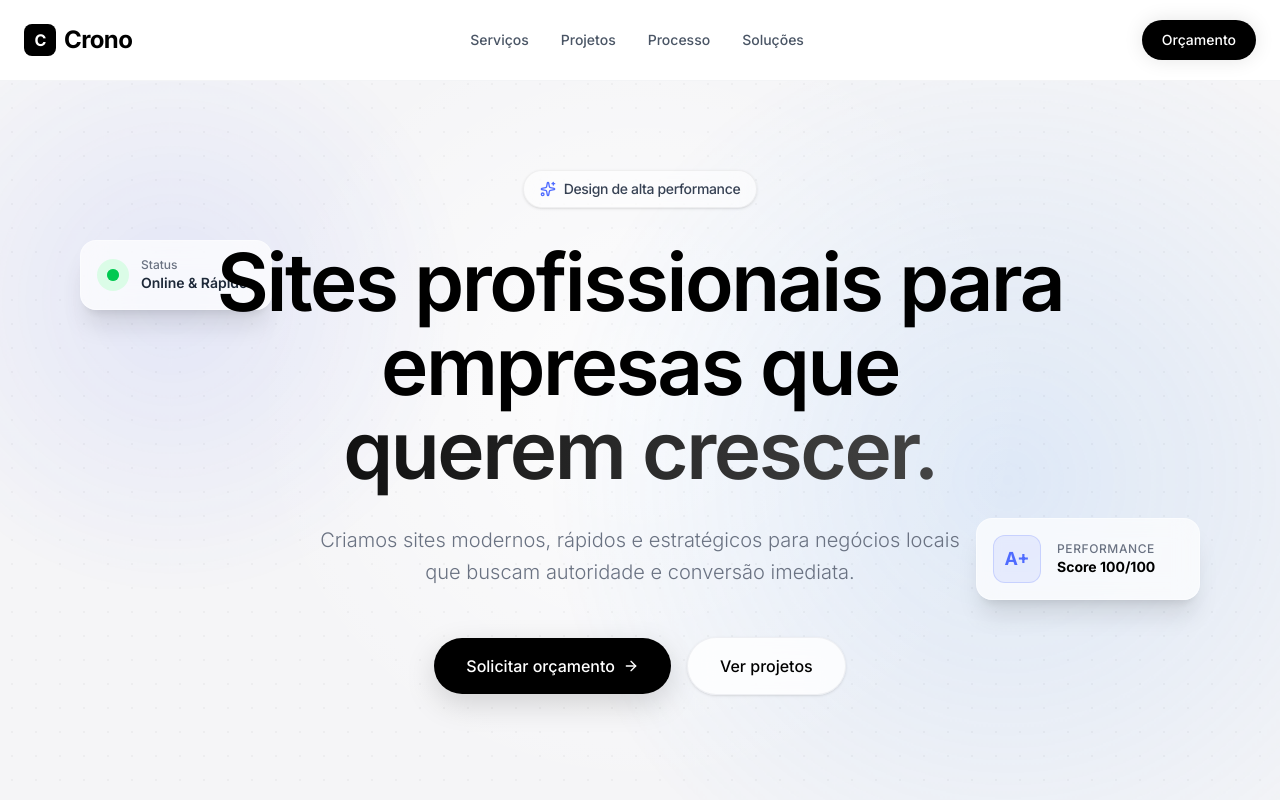
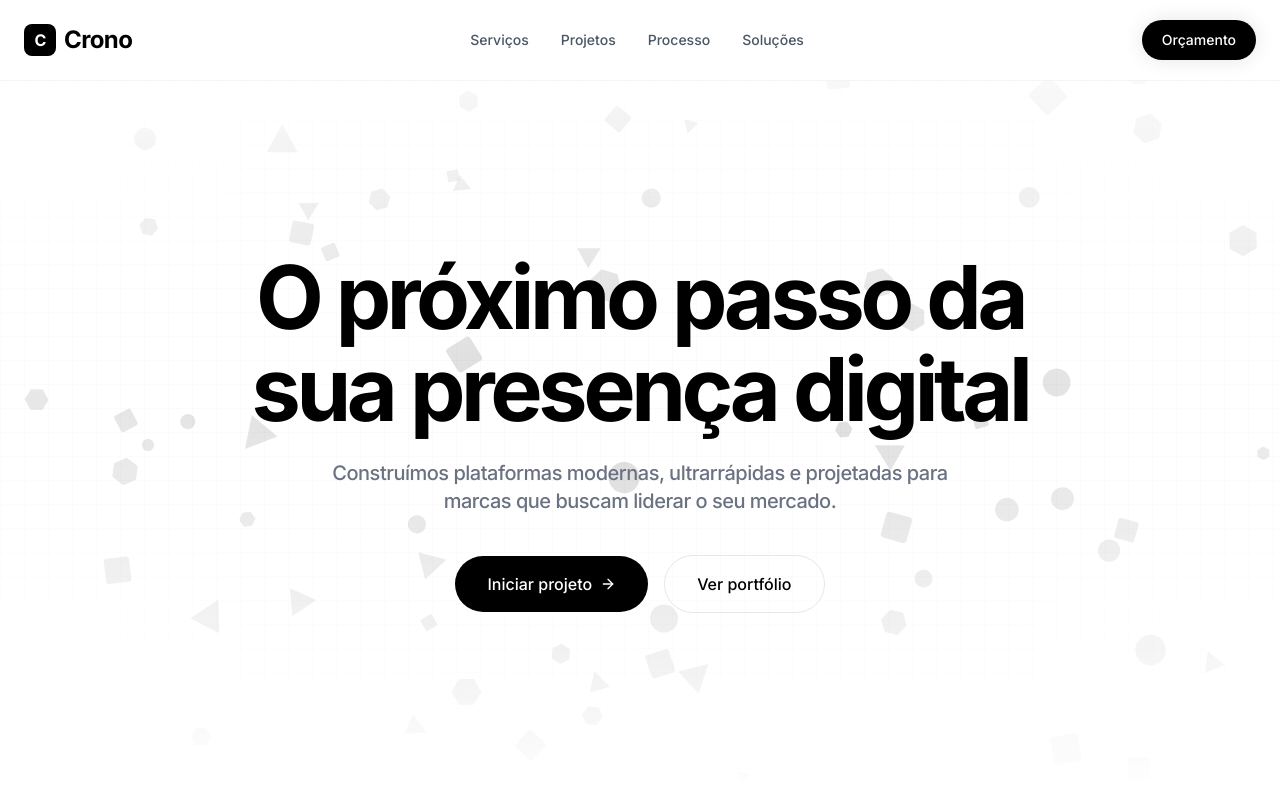
Before and after one commit to AquilesArthur/CronoSites, a React (Vite) app: page / in a window 1280 px wide. Shown: the top 800 px of the page. Built offline with nearby package versions, Linux system fonts and the light colour scheme.

Commit message:
feat(ui): add particle background and scroll behavior
- Introduce ParticleBackground component to hero section
- Enable smooth scroll to top on logo click
- Update production assets in documentation

```diff
--- a/src/components/Header.tsx
+++ b/src/components/Header.tsx
@@ -34,7 +34,7 @@ export default function Header() {
   return (
     <header className="fixed top-0 inset-x-0 z-50 bg-white border-b border-gray-100 transition-all duration-300">
       <div className="container mx-auto px-6 h-16 md:h-20 flex items-center justify-between relative z-10 max-w-7xl">
-        <Link to="/" className="text-xl md:text-2xl font-bold tracking-tight text-crono-dark flex items-center gap-2">
+        <Link to="/" onClick={() => window.scrollTo({ top: 0, behavior: 'smooth' })} className="text-xl md:text-2xl font-bold tracking-tight text-crono-dark flex items-center gap-2">
           <div className="w-7 h-7 md:w-8 md:h-8 rounded-[0.4rem] md:rounded-lg bg-crono-dark text-crono-light flex items-center justify-center font-bold text-sm md:text-base">C</div>
           Crono
         </Link>
--- a/src/components/Hero.tsx
+++ b/src/components/Hero.tsx
@@ -1,109 +1,61 @@
 import { motion } from "motion/react";
-import { ArrowRight, Sparkles } from "lucide-react";
+import { ArrowRight } from "lucide-react";
 import { getWhatsAppLink } from "@/src/config/site";
+import ParticleBackground from "./ParticleBackground";
 
 export default function Hero() {
   return (
-    <section className="relative min-h-[100svh] flex items-center justify-center overflow-hidden pt-32 pb-16 md:pt-40 md:pb-24">
-      {/* Premium Animated Background */}
-      <div className="absolute inset-0 bg-crono-bg flex items-center justify-center pointer-events-none">
-        <div className="absolute w-[400px] md:w-[800px] h-[400px] md:h-[800px] top-1/2 left-1/2 -translate-x-1/2 -translate-y-1/2" style={{ background: 'radial-gradient(circle, rgba(255,255,255,0.8) 0%, rgba(255,255,255,0) 70%)' }}></div>
-        <motion.div
-          animate={{ scale: [1, 1.1, 1], opacity: [0.6, 1, 0.6] }}
-          transition={{ duration: 8, repeat: Infinity, ease: "easeInOut" }}
-          className="absolute w-[400px] md:w-[600px] h-[400px] md:h-[600px] top-0 left-[-10%] will-change-transform"
-          style={{ background: 'radial-gradient(circle, rgba(79,107,255,0.15) 0%, rgba(79,107,255,0) 70%)' }}
-        />
-        <motion.div
-          animate={{ scale: [1, 1.2, 1], opacity: [0.6, 1, 0.6] }}
-          transition={{ duration: 10, repeat: Infinity, ease: "easeInOut", delay: 2 }}
-          className="absolute w-[400px] md:w-[800px] h-[400px] md:h-[800px] bottom-[-10%] right-[-10%] will-change-transform"
-          style={{ background: 'radial-gradient(circle, rgba(96,165,250,0.15) 0%, rgba(96,165,250,0) 70%)' }}
-        />
-        {/* Subtle dot pattern */}
-        <div className="absolute inset-0 opacity-[0.03] pointer-events-none" style={{ backgroundImage: 'radial-gradient(#000 1px, transparent 1px)', backgroundSize: '24px 24px' }}></div>
+    <section className="relative min-h-[100svh] flex items-center justify-center overflow-hidden pt-32 pb-16 md:pt-40 md:pb-24 bg-white">
+      {/* Geometric Tech Background */}
+      <div className="absolute inset-0 pointer-events-none overflow-hidden flex items-center justify-center">
+        {/* Tech Grid Overlay */}
+        <div className="absolute inset-0 bg-[linear-gradient(to_right,#8080800a_1px,transparent_1px),linear-gradient(to_bottom,#8080800a_1px,transparent_1px)] bg-[size:24px_24px]"></div>
+
+        {/* Animated Geometric Particles Canvas (Random sizes, collisions, different movements) */}
+        <ParticleBackground />
+
+        {/* Soft Fades for Content Legibility */}
+        <div className="absolute inset-0 bg-gradient-to-t from-white via-transparent to-transparent"></div>
+        <div className="absolute inset-0 bg-gradient-to-b from-white via-transparent to-transparent"></div>
+        <div className="absolute inset-0 bg-gradient-to-r from-white via-transparent to-white opacity-40"></div>
       </div>
 
-      <div className="container mx-auto px-6 relative z-10 max-w-5xl text-center">
-        <motion.div
-           initial={{ opacity: 0, y: 30 }}
-           animate={{ opacity: 1, y: 0 }}
-           transition={{ duration: 0.8, ease: [0.16, 1, 0.3, 1] }}
-           className="inline-flex items-center gap-2 px-3 py-1.5 md:px-4 md:py-2 rounded-full border border-black/5 bg-white/50 backdrop-blur-md mb-6 md:mb-8 shadow-sm"
+      <div className="container mx-auto px-6 relative z-10 max-w-4xl text-center">
+        <motion.h1
+          initial={{ opacity: 0, y: 20 }}
+          animate={{ opacity: 1, y: 0 }}
+          transition={{ duration: 0.8, ease: [0.16, 1, 0.3, 1] }}
+          className="text-[3rem] leading-[1.05] sm:text-6xl md:text-[5rem] lg:text-[5.5rem] font-bold tracking-tighter text-crono-dark mb-6"
         >
-          <Sparkles className="w-3 h-3 md:w-4 md:h-4 text-crono-accent" />
-          <span className="text-xs md:text-sm font-medium tracking-tight text-gray-700">Design de alta performance</span>
-        </motion.div>
-
-        <motion.h1
-          initial={{ opacity: 0, y: 40 }}
-          animate={{ opacity: 1, y: 0 }}
-          transition={{ duration: 0.8, ease: [0.16, 1, 0.3, 1], delay: 0.1 }}
-          className="text-[2.5rem] leading-[1.1] sm:text-5xl md:text-7xl lg:text-[80px] font-semibold tracking-[-0.03em] md:leading-[1.05] text-crono-dark mb-6 md:mb-8"
-        >
-          Sites profissionais para empresas que <br className="hidden md:block"/> <span className="text-gradient">querem crescer.</span>
+          O próximo passo da <br className="hidden md:block"/> sua presença digital
         </motion.h1>
 
         <motion.p
-          initial={{ opacity: 0, y: 40 }}
+          initial={{ opacity: 0, y: 20 }}
           animate={{ opacity: 1, y: 0 }}
-          transition={{ duration: 0.8, ease: [0.16, 1, 0.3, 1], delay: 0.2 }}
-          className="text-base sm:text-lg md:text-xl text-gray-500 mb-10 md:mb-12 max-w-2xl mx-auto leading-relaxed font-light px-2 sm:px-4 md:px-0"
+          transition={{ duration: 0.8, ease: [0.16, 1, 0.3, 1], delay: 0.1 }}
+          className="text-lg md:text-xl text-gray-500 mb-10 max-w-2xl mx-auto font-medium tracking-tight px-2 sm:px-4 md:px-0"
         >
-          Criamos sites modernos, rápidos e estratégicos para negócios locais que buscam autoridade e conversão imediata.
+          Construímos plataformas modernas, ultrarrápidas e projetadas para marcas que buscam liderar o seu mercado.
         </motion.p>
 
         <motion.div
-          initial={{ opacity: 0, y: 40 }}
+          initial={{ opacity: 0, y: 20 }}
           animate={{ opacity: 1, y: 0 }}
-          transition={{ duration: 0.8, ease: [0.16, 1, 0.3, 1], delay: 0.3 }}
+          transition={{ duration: 0.8, ease: [0.16, 1, 0.3, 1], delay: 0.2 }}
           className="flex flex-col sm:flex-row items-stretch sm:items-center justify-center gap-4 px-2 sm:px-0"
         >
-          <a href={getWhatsAppLink()} target="_blank" rel="noopener noreferrer" className="w-full sm:w-auto px-8 py-4 rounded-full bg-crono-dark text-white font-medium hover:bg-black transition-all hover:scale-105 active:scale-95 flex items-center justify-center gap-2 group shadow-[0_10px_30px_rgba(0,0,0,0.15)] text-[15px] md:text-base">
-            Solicitar orçamento
+          <a href={getWhatsAppLink()} target="_blank" rel="noopener noreferrer" className="w-full sm:w-auto px-8 py-4 rounded-full bg-crono-dark text-white font-medium hover:bg-black transition-all hover:scale-105 active:scale-95 flex items-center justify-center gap-2 group text-[15px] md:text-base">
+            Iniciar projeto
             <ArrowRight className="w-4 h-4 group-hover:translate-x-1 transition-transform" />
           </a>
           <button onClick={() => {
             document.getElementById('portfolio')?.scrollIntoView({ behavior: 'smooth' });
-          }} className="w-full sm:w-auto px-8 py-4 rounded-full bg-white/80 backdrop-blur-md text-crono-dark font-medium border border-gray-200/60 hover:bg-white hover:border-gray-300 transition-all hover:scale-105 active:scale-95 flex items-center justify-center shadow-sm text-[15px] md:text-base">
-            Ver projetos
+          }} className="w-full sm:w-auto px-8 py-4 rounded-full bg-transparent text-crono-dark font-medium border border-gray-200 hover:bg-gray-50 hover:border-gray-300 transition-all hover:scale-105 active:scale-95 flex items-center justify-center text-[15px] md:text-base">
+            Ver portfólio
           </button>
         </motion.div>
       </div>
-
-      {/* Floating UI Decorative Elements (Desktop Only) */}
-      <motion.div
-        initial={{ opacity: 0, x: -50 }}
-        animate={{ opacity: 1, x: 0 }}
-        transition={{ duration: 1, delay: 0.8 }}
-        className="hidden lg:flex absolute top-[30%] left-10 xl:left-20 glass p-4 rounded-2xl shadow-xl flex-col gap-3 w-48 hover:-translate-y-2 transition-transform duration-500 cursor-default"
-      >
-        <div className="flex items-center gap-3">
-          <div className="w-8 h-8 rounded-full bg-green-100 flex items-center justify-center relative">
-             <div className="w-3 h-3 rounded-full bg-green-500 absolute"></div>
-             <div className="w-3 h-3 rounded-full bg-green-500 absolute animate-ping opacity-50"></div>
-          </div>
-          <div className="flex flex-col">
-            <span className="text-xs text-gray-500 font-medium">Status</span>
-            <span className="text-sm font-semibold text-gray-800">Online & Rápido</span>
-          </div>
-        </div>
-      </motion.div>
-
-      <motion.div
-        initial={{ opacity: 0, x: 50 }}
-        animate={{ opacity: 1, x: 0 }}
-        transition={{ duration: 1, delay: 1 }}
-        className="hidden lg:flex absolute bottom-[25%] right-10 xl:right-20 glass p-4 rounded-2xl shadow-xl flex-col gap-3 w-56 hover:-translate-y-2 transition-transform duration-500 cursor-default"
-      >
-        <div className="flex items-center gap-4">
-           <div className="w-12 h-12 rounded-xl bg-crono-accent/10 flex items-center justify-center text-crono-accent font-bold text-lg border border-crono-accent/20">A+</div>
-           <div className="flex flex-col">
-             <span className="text-xs text-gray-500 font-medium uppercase tracking-wider">Performance</span>
-             <span className="text-sm font-bold text-crono-dark">Score 100/100</span>
-           </div>
-        </div>
-      </motion.div>
     </section>
   );
 }
--- /dev/null
+++ b/src/components/ParticleBackground.tsx
@@ -0,0 +1,182 @@
+import { useEffect, useRef } from 'react';
+
+interface Particle {
+  x: number;
+  y: number;
+  vx: number;
+  vy: number;
+  radius: number;
+  shape: 'circle' | 'square' | 'triangle' | 'hexagon';
+  angle: number;
+  vAngle: number;
+  mass: number;
+}
+
+export default function ParticleBackground() {
+  const canvasRef = useRef<HTMLCanvasElement>(null);
+
+  useEffect(() => {
+    const canvas = canvasRef.current;
+    if (!canvas) return;
+    const ctx = canvas.getContext('2d');
+    if (!ctx) return;
+
+    let animationFrameId: number;
+    let particles: Particle[] = [];
+
+    const shapes: ('circle' | 'square' | 'triangle' | 'hexagon')[] = ['circle', 'square', 'triangle', 'hexagon'];
+
+    const initParticles = () => {
+      particles = [];
+      // Calculate a generous base amount based on screen width, with randomness
+      const baseNum = Math.floor(window.innerWidth / 15);
+      const randomOffset = Math.floor(Math.random() * 20) - 10;
+      const targetNum = Math.max(30, Math.min(baseNum + randomOffset, 80));
+
+      // Shuffle shapes array once per init to start with a random distribution
+      const shuffledShapes = [...shapes].sort(() => Math.random() - 0.5);
+
+      for (let i = 0; i < targetNum; i++) {
+        const radius = Math.random() * 10 + 6; // Random sizes between 12px and 32px diameter
+        particles.push({
+          x: Math.random() * canvas.width,
+          y: Math.random() * canvas.height,
+          vx: (Math.random() - 0.5) * (Math.random() * 2.5 + 0.5), // More dynamic speeds
+          vy: (Math.random() - 0.5) * (Math.random() * 2.5 + 0.5),
+          radius: radius,
+          mass: radius,
+          // Cycle through the shuffled shapes to ensure perfectly balanced quantities
+          shape: shuffledShapes[i % shuffledShapes.length],
+          angle: Math.random() * Math.PI * 2,
+          vAngle: (Math.random() - 0.5) * 0.04
+        });
+      }
+    };
+
+    const resize = () => {
+      canvas.width = window.innerWidth;
+      canvas.height = window.innerHeight;
+      initParticles(); // Re-initialize with new random positions on resize
+    };
+
+    window.addEventListener('resize', resize);
+    resize(); // Initial setup
+
+    const drawShape = (p: Particle) => {
+      ctx.beginPath();
+      // Match the visual radius EXACTLY with the physical collision radius (p.radius)
+      const r = p.radius;
+
+      if (p.shape === 'circle') {
+        ctx.arc(0, 0, r, 0, Math.PI * 2);
+      } else if (p.shape === 'square') {
+        // Expand square width slightly so its edges (not just corners) push closer to the collision boundary
+        const w = r * 0.95;
+        if (ctx.roundRect) {
+          ctx.roundRect(-w, -w, w * 2, w * 2, w * 0.25); // Slightly rounded corners, sharp edges
+        } else {
+          ctx.rect(-w, -w, w * 2, w * 2);
+        }
+      } else if (p.shape === 'triangle') {
+        // Expand triangle visually so its flat edges sit perfectly on the collision boundary
+        const tr = r * 1.15;
+        const bottomY = r * 0.75;
+        const rightX = r * 1.05;
+        ctx.moveTo(0, -tr);
+        ctx.lineTo(rightX, bottomY);
+        ctx.lineTo(-rightX, bottomY);
+      } else if (p.shape === 'hexagon') {
+        const hr = r * 1.05;
+        for (let i = 0; i < 6; i++) {
+          const angle = (Math.PI / 3) * i;
+          const hx = Math.cos(angle) * hr;
+          const hy = Math.sin(angle) * hr;
+          if (i === 0) ctx.moveTo(hx, hy);
+          else ctx.lineTo(hx, hy);
+        }
+      }
+      ctx.closePath();
+
+      // Fill the shape with clean, flat translucency (No strokes to prevent overlapping artifacts)
+      ctx.fillStyle = 'rgba(0, 0, 0, 0.15)';
+      ctx.fill();
+    };
+
+    const update = () => {
+      ctx.clearRect(0, 0, canvas.width, canvas.height);
+
+      // Update positions and handle collisions
+      for (let i = 0; i < particles.length; i++) {
+        let p1 = particles[i];
+
+        // Wall collisions (bounce)
+        if (p1.x - p1.radius < 0) { p1.x = p1.radius; p1.vx *= -1; }
+        if (p1.x + p1.radius > canvas.width) { p1.x = canvas.width - p1.radius; p1.vx *= -1; }
+        if (p1.y - p1.radius < 0) { p1.y = p1.radius; p1.vy *= -1; }
+        if (p1.y + p1.radius > canvas.height) { p1.y = canvas.height - p1.radius; p1.vy *= -1; }
+
+        // Particle vs Particle collisions (Spring-based elastic resolution)
+        for (let j = i + 1; j < particles.length; j++) {
+          let p2 = particles[j];
+          let dx = p2.x - p1.x;
+          let dy = p2.y - p1.y;
+          let dist = Math.sqrt(dx * dx + dy * dy);
+          let minDist = p1.radius + p2.radius; // Exact hitbox distance
+
+          if (dist < minDist && dist !== 0) {
+            // Push them apart gently
+            let angle = Math.atan2(dy, dx);
+            let tx = p1.x + Math.cos(angle) * minDist;
+            let ty = p1.y + Math.sin(angle) * minDist;
+            let ax = (tx - p2.x) * 0.02; // Spring force
+            let ay = (ty - p2.y) * 0.02;
+
+            p1.vx -= ax;
+            p1.vy -= ay;
+            p2.vx += ax;
+            p2.vy += ay;
+          }
+        }
+
+        // Apply velocity
+        p1.x += p1.vx;
+        p1.y += p1.vy;
+        p1.angle += p1.vAngle;
+
+        // Velocity damping (air resistance)
+        p1.vx *= 0.99;
+        p1.vy *= 0.99;
+
+        // Maintain minimum speed so they don't stop entirely
+        const speed = Math.sqrt(p1.vx * p1.vx + p1.vy * p1.vy);
+        if (speed < 0.3) {
+            p1.vx *= 1.05;
+            p1.vy *= 1.05;
+        }
+
+        // Draw particle
+        ctx.save();
+        ctx.translate(p1.x, p1.y);
+        ctx.rotate(p1.angle);
+        drawShape(p1);
+        ctx.restore();
+      }
+
+      animationFrameId = requestAnimationFrame(update);
+    };
+
+    update();
+
+    return () => {
+      window.removeEventListener('resize', resize);
+      cancelAnimationFrame(animationFrameId);
+    };
+  }, []);
+
+  return (
+    <canvas
+      ref={canvasRef}
+      className="absolute inset-0 w-full h-full pointer-events-none"
+    />
+  );
+}
```
Also changed, not shown: 5 other files (tests, documents, lock files or other folders).
